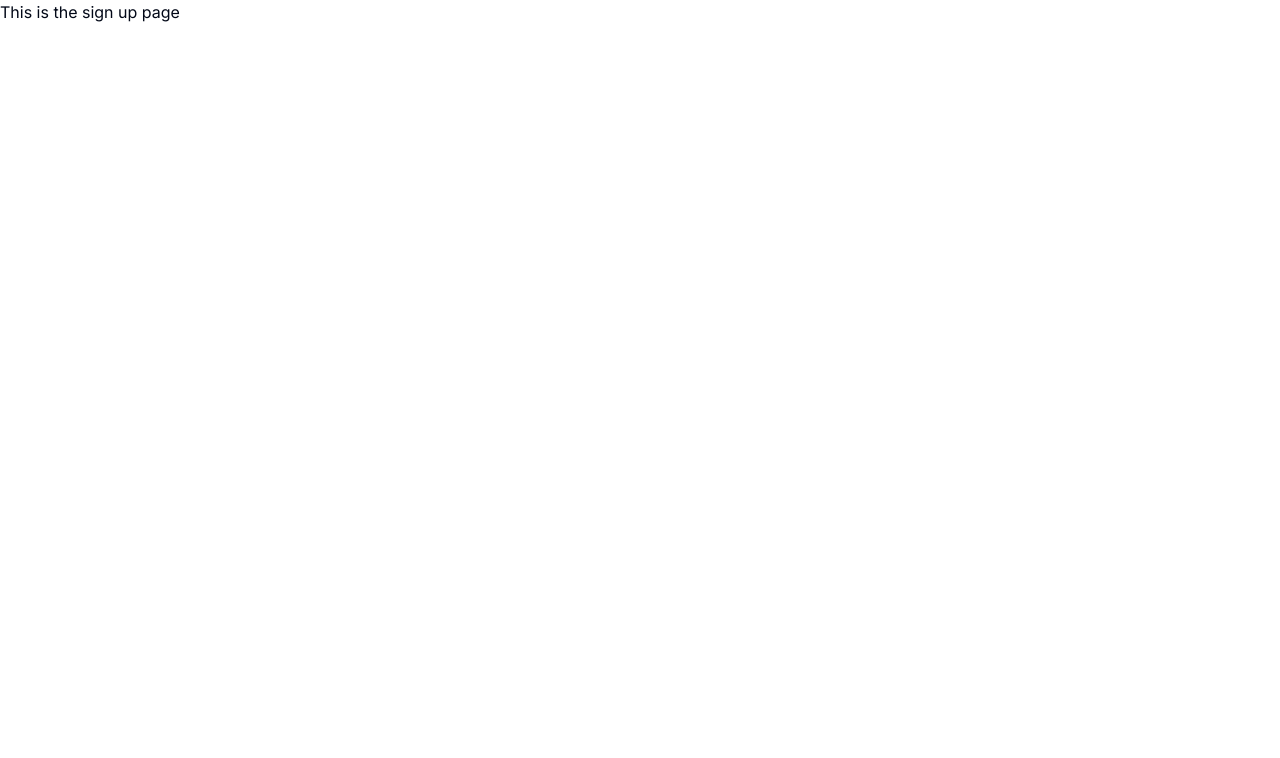
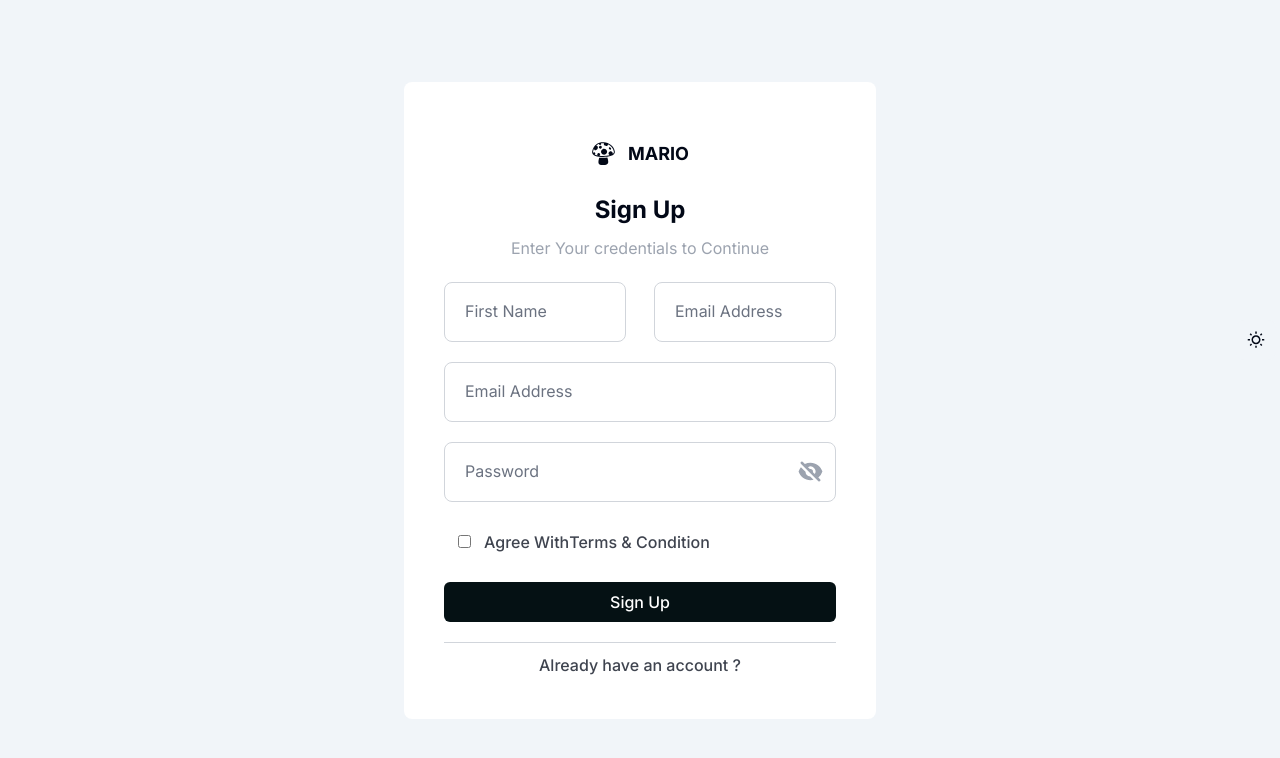
Before and after one commit to sameepmonsoon/full-stack-nextjs-project, a Next.js app: page /signup in a window 1280 px wide. Shown: the top 758 px of the page. Built offline with nearby package versions, Linux system fonts and the light colour scheme.

Commit message:
db conn file and models for user auth added

```diff
--- a/app/(authentication)/signup/page.tsx
+++ b/app/(authentication)/signup/page.tsx
@@ -1,7 +1,92 @@
+import CustomInputContainer from "@/components/Elements/CutomInputContainer/CustomInputContainer";
+import Logo from "@/components/Elements/Logo/Logo";
+import ThemeButton from "@/components/Elements/ThemeButton/ThemeButton";
+import { Button } from "@/components/ui/button";
+import Link from "next/link";
 import React from "react";
+const LoginPage = () => {
+  return (
+    <div className="w-full  h-screen flex justify-center items-center p-5 bg-accent  dark:bg-darkBg">
+      <div className="w-[29.5rem] h-auto p-10 flex flex-col justify-start items-center dark:text-white bg-white dark:bg-darkBg rounded-lg gap-2">
+        <div className="h-[25%] flex justify-start items-center flex-col gap-2">
+          <Logo to="/admin" title="MARIO" />
+          <div className="flex justify-center items-cente flex-col gap-4">
+            <p className="text-center dark:text-white capitalize font-bold text-2xl">
+              Sign Up
+            </p>
+            <p className="text-center text-md leading-3 font-normal text-gray-400  ">
+              Enter Your credentials to Continue
+            </p>
+          </div>
+        </div>
+        <div className="flex flex-col justify-start items-center gap-5 w-full border-b-[1px] border-b-gray-300 py-5">
+          <div className="w-full flex justify-between items-center gap-7">
+            <CustomInputContainer
+              size={"default"}
+              font={"medium"}
+              type="text"
+              inputBorder={"none"}
+              containerStyle={"border"}
+              label={"First Name"}
+            />
+            <CustomInputContainer
+              size={"default"}
+              font={"medium"}
+              type="email"
+              inputBorder={"none"}
+              containerStyle={"border"}
+              label={"Email Address"}
+            />
+          </div>
+          <CustomInputContainer
+            size={"default"}
+            font={"medium"}
+            type="email"
+            inputBorder={"none"}
+            containerStyle={"border"}
+            label={"Email Address"}
+          />
+          <CustomInputContainer
+            size={"default"}
+            font={"medium"}
+            type="password"
+            inputBorder={"none"}
+            containerStyle={"border"}
+            label={"Password"}
+          />
 
-const page = () => {
-  return <div>This is the sign up page</div>;
+          <div
+            className={`flex justify-between items-center w-full text-darkBg`}>
+            <span className="text-center flex-1  font-medium text-md flex justify-start items-center leading-[1.75] text-[#3F444F]">
+              <span className=" group cursor-pointer text-gray-400 hover:bg-darkBg/10 dark:hover:bg-white/10 transition-all duration-300 ease-in-out p-2 h-10 w-10 mt-auto rounded-full flex justify-center items-center">
+                <input
+                  type="checkbox"
+                  id="check"
+                  className="cursor-pointer p-4"
+                />
+              </span>
+              Agree With <Link href="#"> Terms & Condition</Link>
+            </span>
+          </div>
+
+          <Button
+            className={`w-full bg-darkBg dark:bg-white hover:bg-darkBg dark:hover:bg-white text-white dark:text-darkBg h-10 rounded-md flex justify-center items-center  text-md font-medium capitalize`}>
+            Sign Up
+          </Button>
+        </div>
+
+        <Link
+          href={"/admin/home"}
+          className="text-center dark:text-white font-medium text-md flex justify-center items-end leading-[1.75] text-[#3F444F]">
+          Already have an account ?
+        </Link>
+      </div>
+
+      <div className="cursor-pointer absolute right-1 top-[40%] mb-auto h-10 w-10 bg-accent flex justify-center items-center rounded-lg">
+        <ThemeButton />
+      </div>
+    </div>
+  );
 };
 
-export default page;
+export default LoginPage;
```
Also changed, not shown: models/UserAuth.ts (+14 -3 lines).
